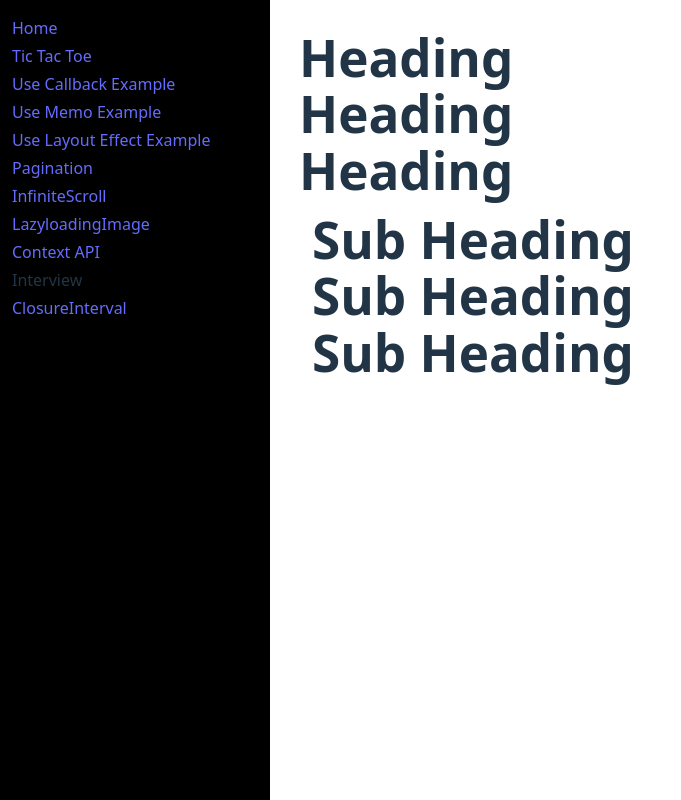
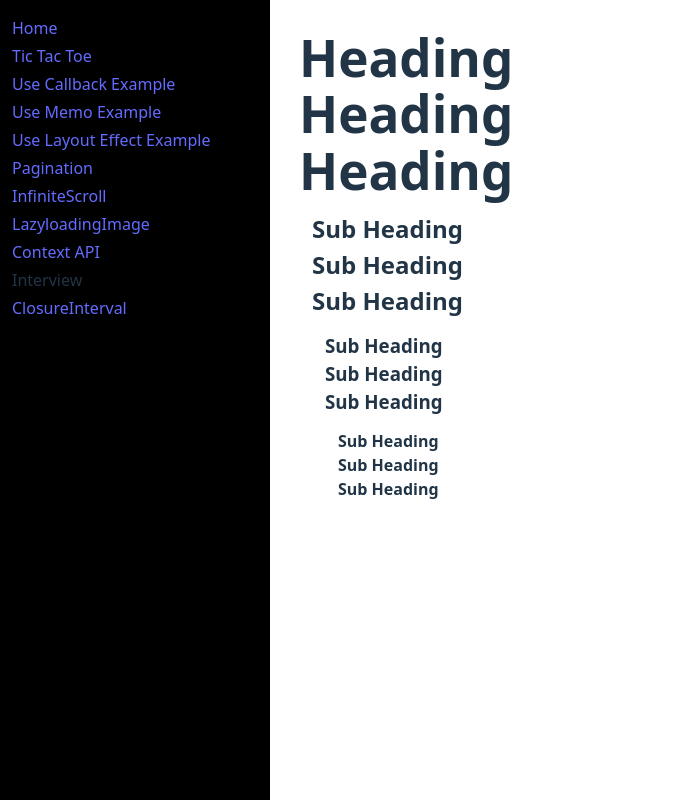
Before and after one commit to g-abhishek/vite-react, a React (Vite) app in the folder vite-react/: page /context-api in a window 1280 px wide. Shown: the whole page, without its empty margins (0-681 px from the left). Built offline with nearby package versions, Linux system fonts and the light colour scheme.

Commit message:
Contxet provider in sections

```diff
--- a/vite-react/src/components/ContextAPI/Section.jsx
+++ b/vite-react/src/components/ContextAPI/Section.jsx
@@ -1,5 +1,11 @@
-const Section = ({ children }) => {
-  return <div className="section">{children}</div>;
+import { LevelContext } from "./LevelContext";
+
+const Section = ({ level, children }) => {
+  return (
+    <div className="section">
+      <LevelContext value={level}>{children}</LevelContext>
+    </div>
+  );
 };
 
 export default Section;
--- a/vite-react/src/components/ContextAPI/index.jsx
+++ b/vite-react/src/components/ContextAPI/index.jsx
@@ -5,15 +5,27 @@ import Section from "./Section";
 const ContextAPI = () => {
   return (
     <>
-      <Section>
-        <Heading level={1}>Heading</Heading>
-        <Heading level={1}>Heading</Heading>
-        <Heading level={1}>Heading</Heading>
+      <Section level={1}>
+        <Heading>Heading</Heading>
+        <Heading>Heading</Heading>
+        <Heading>Heading</Heading>
 
-        <Section>
-          <Heading level={2}>Sub Heading</Heading>
-          <Heading level={2}>Sub Heading</Heading>
-          <Heading level={2}>Sub Heading</Heading>
+        <Section level={2}>
+          <Heading>Sub Heading</Heading>
+          <Heading>Sub Heading</Heading>
+          <Heading>Sub Heading</Heading>
+
+          <Section level={3}>
+            <Heading>Sub Heading</Heading>
+            <Heading>Sub Heading</Heading>
+            <Heading>Sub Heading</Heading>
+
+            <Section level={4}>
+              <Heading>Sub Heading</Heading>
+              <Heading>Sub Heading</Heading>
+              <Heading>Sub Heading</Heading>
+            </Section>
+          </Section>
         </Section>
       </Section>
     </>
```
